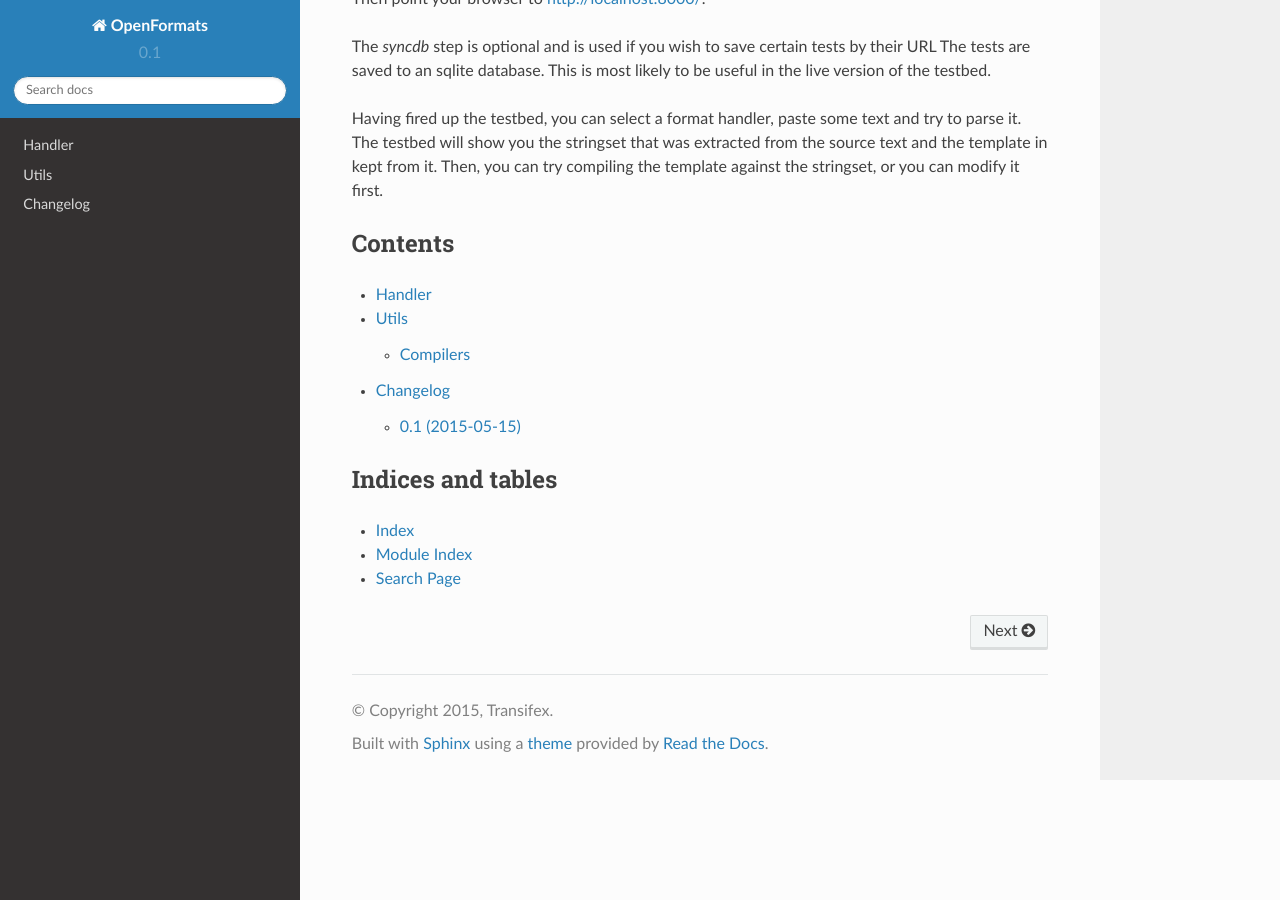
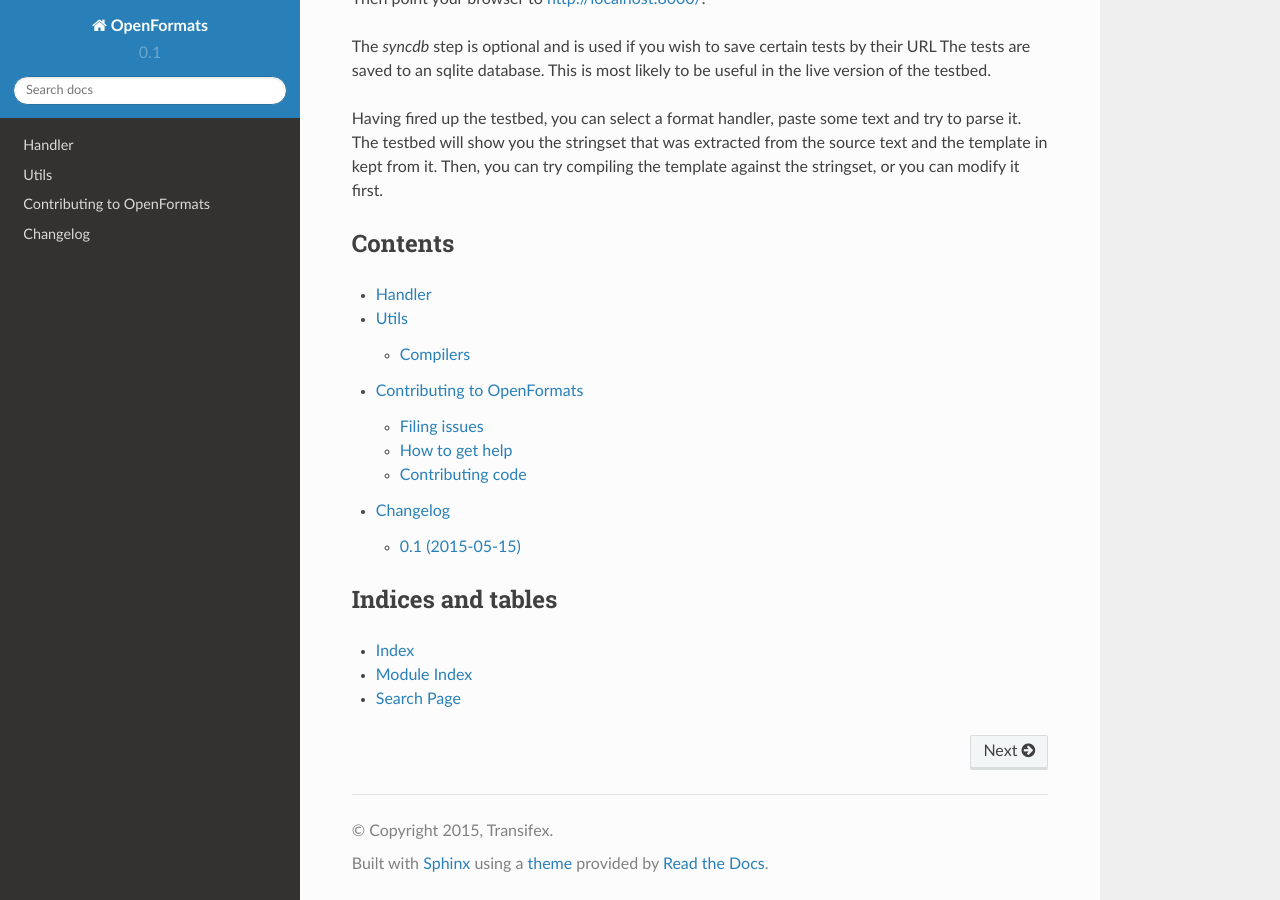
Before and after one commit to transifex/openformats, a Sphinx documentation site: the page built from docs/index.rst, in a window 1280 px wide and 900 px high, scrolled down 995 px. Built offline with Sphinx 7.4.7 and the Read the Docs theme 2.0.0, drawn with Linux system fonts in a browser that asks for light colours.

Commit message:
Move contributing to the right place, in the docs.

```diff
--- a/README.rst
+++ b/README.rst
@@ -21,7 +21,7 @@ Check out `OpenFormats documentation`_ for more information.
 How to get help, contribute, or provide feedback
 ------------------------------------------------
 
-See our `contribution submission and feedback guidelines <CONTRIBUTING.rst>`_.
+See our `contribution submission and feedback guidelines`_.
 
 You can run tests for the formats by doing the following::
 
--- a/CONTRIBUTING.rst
+++ b/docs/contributing.rst
@@ -1,7 +1,11 @@
+.. _contributing:
+
+Contributing to OpenFormats
+===========================
 
 
 Filing issues
-=============
+-------------
 
 * Before you file an issue, try `asking for help`_ first.
 * If determined to file an issue, first check for `existing issues`_, including
@@ -10,8 +14,9 @@ Filing issues
 .. _`asking for help`: `How to get help`_
 .. _`existing issues`: https://github.com/transifex/openformats/issues
 
+
 How to get help
-===============
+---------------
 
 Before you ask for help, please make sure you do the following:
 
@@ -56,7 +61,7 @@ Remember to include all the information you prepared.
 
 
 Contributing code
-=================
+-----------------
 
 Before you submit a contribution, please ask whether it is desired so that you
 don't spend a lot of time working on something that would be rejected for a
@@ -64,7 +69,7 @@ known reason.
 
 
 Using Git and GitHub
---------------------
+~~~~~~~~~~~~~~~~~~~~
 
 * `Create a new git branch`_ specific to your change (as opposed to making
   your commits in the master branch).
@@ -91,7 +96,7 @@ Using Git and GitHub
   turn your GitHub issue into a pull request containing your code.
 
 Contribution quality standards
-------------------------------
+~~~~~~~~~~~~~~~~~~~~~~~~~~~~~~
 
 * Adhere to `PEP8 coding standards`_ whenever possible. This can be eased via
   the `pep8 <http://pypi.python.org/pypi/pep8>`_ or `flake8
--- a/docs/index.rst
+++ b/docs/index.rst
@@ -9,6 +9,7 @@ Contents
 
    handler
    utils
+   contributing
    Changelog
 
 
```
Also changed, not shown: other parts of README.rst (+1 -0 lines).
